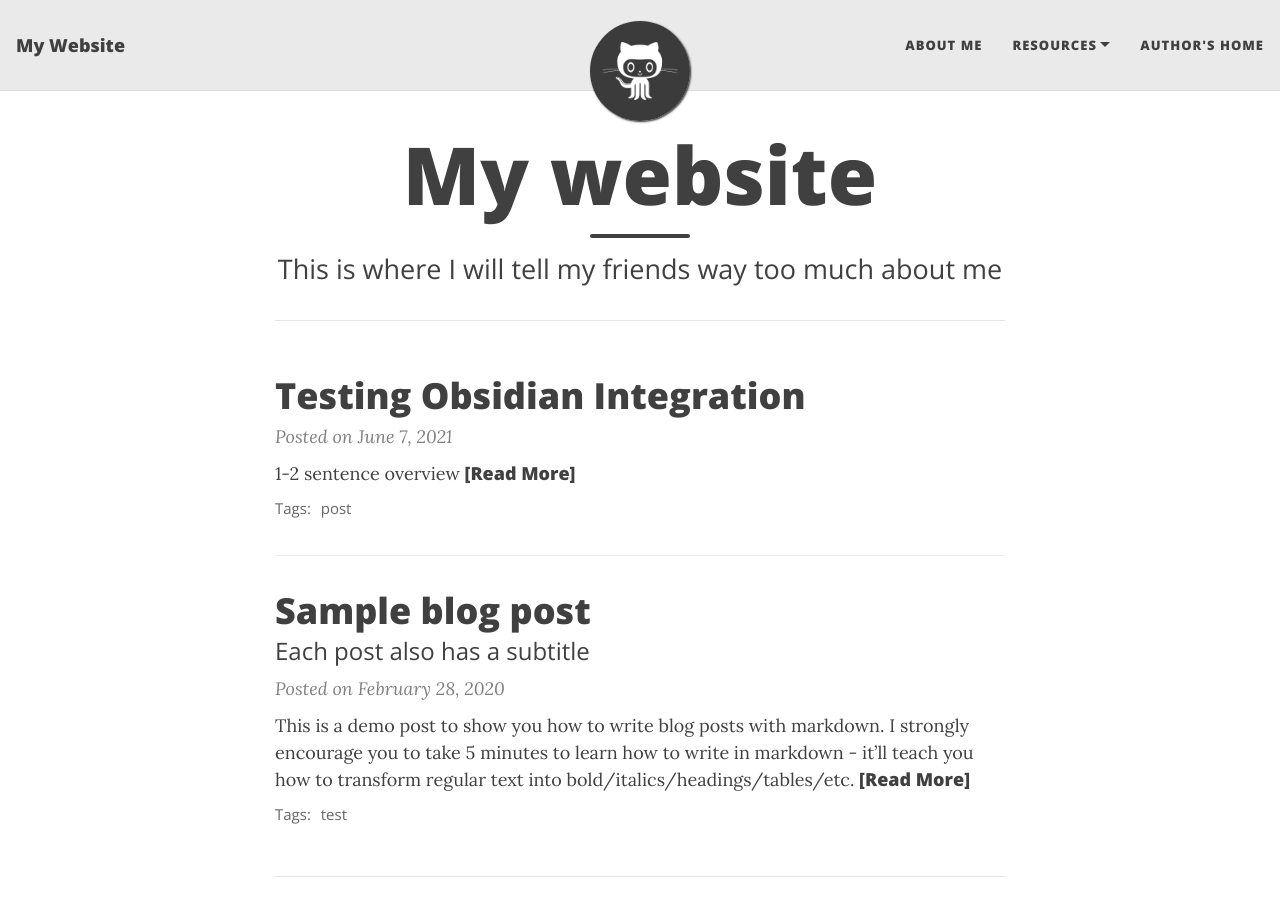
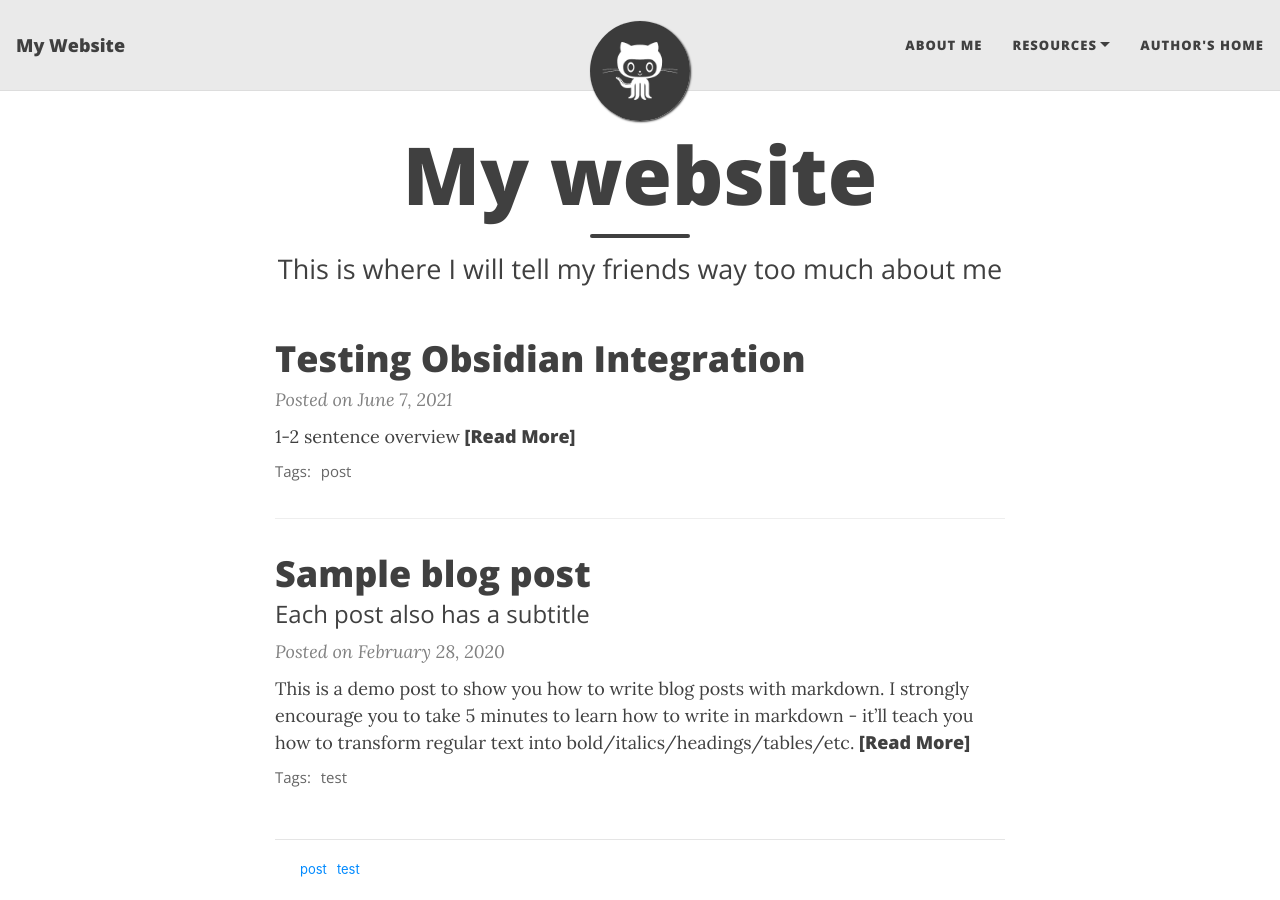
Before and after one commit to timsaucer/obsidian_github_pages, a Jekyll site: the page built from index.html, in a window 1280 px wide and 900 px high. Built offline with Jekyll 4.4.1, drawn with Linux system fonts in a browser that asks for light colours; nearby versions of some CDN libraries; the list of posts is cut into pages by our own code; some of the changed text lies outside the part shown.

Commit message:
Adding back in node graph structure and setting it up to parse posts

```diff
--- a/_includes/node_graph.html
+++ b/_includes/node_graph.html
@@ -1,8 +1,7 @@
 <div id="graph-wrapper">
-
     <ul style="padding-left: 20px; margin-top: 20px;" class="tags">
     {%- assign all_tags = "" -%}
-    {%- for curr_note in site.notes -%}
+    {%- for curr_note in site.posts -%}
         {%- for curr_tag in curr_note.tags -%}
             {%- unless all_tags contains curr_tag -%}
                 {%- assign all_tags = all_tags | append: ' ' | append: curr_tag -%}
--- a/_layouts/base.html
+++ b/_layouts/base.html
@@ -31,8 +31,6 @@
   {% include nav.html %}
 
   {%- include body_content.html -%}
-  <hr>
-  {%- include node_graph.html -%}
 
   {% include footer.html %}
 
--- a/_layouts/home.html
+++ b/_layouts/home.html
@@ -3,8 +3,6 @@
 ---
 
 {%- include body_content.html -%}
-<hr>
-{%- include node_graph.html -%}
 
 {% assign posts = paginator.posts | default: site.posts %}
 
--- a/_layouts/page.html
+++ b/_layouts/page.html
@@ -20,7 +20,6 @@
     <hr>
     {%- include node_graph.html -%}
 
-
       {% if page.after-content %}
         <div class="after-content">
           {% for file in page.after-content %}
--- a/assets/css/beautifuljekyll.css
+++ b/assets/css/beautifuljekyll.css
@@ -993,3 +993,55 @@
   display: block;
   margin: 0 auto;
 }
+
+/* --- Obsidian Integration style data --- */
+
+line {
+  stroke: #ccc;
+  opacity: 0.5;
+}
+
+circle {
+  cursor: pointer;
+  fill: #98907d;
+  transition: all 0.15s ease-out;
+}
+
+.tags {
+  list-style: none;
+  margin: 0;
+  overflow: hidden;
+  padding: 0;
+}
+
+.tags li {
+  float: left;
+}
+
+.tag {
+  color: #555555;
+  background: #f7f7f7;
+  text-decoration: none;
+  display: inline-block;
+  padding: 0 12px;
+  border-radius: 32px;
+  height: auto;
+  vertical-align: middle;
+  font-family:  Inter, 'Segoe UI', Roboto, 'Helvetica Neue', Arial, sans-serif;
+  font-weight: normal !important;
+  font-size: 13px;
+}
+
+.node-tag {
+  color: #555555;
+  background: #EFE5CC;
+  text-decoration: none;
+  display: inline-block;
+  padding: 0 12px;
+  border-radius: 32px;
+  height: auto;
+  vertical-align: middle;
+  font-family:  Inter, 'Segoe UI', Roboto, 'Helvetica Neue', Arial, sans-serif;
+  font-weight: normal !important;
+  font-size: 13px;
+}
--- a/assets/js/node_graph.js
+++ b/assets/js/node_graph.js
@@ -1,4 +1,5 @@
 ---
+layout: null
 ---
 
 const MINIMAL_NODE_SIZE = 8;
@@ -18,13 +19,13 @@
 {%- assign first_tag = true -%}
 {%- assign first_node = true -%}
 {%- assign first_link = true -%}
-{%- for note1 in site.notes -%}
+{%- for note1 in site.posts -%}
     {%- if first_node -%}
         {%- assign first_node = false -%}
         {%- assign nodes_array = nodes_array | append: '  ' -%}
     {%- else -%}
-        {%- assign nodes_array = nodes_array | append: ",
-  " -%}
+        {%- assign nodes_array = nodes_array | append: ",  " -%}
+    {%- endif -%}
     {%- for curr_tag in note1.tags -%}
         {%- unless tag_array contains curr_tag -%}
             {%- if first_tag -%}
@@ -35,9 +36,8 @@
             {%- assign tag_array = tag_array | append: '"' | append: curr_tag | append: '"' -%}
         {%- endunless -%}
     {%- endfor -%}
-    {%- endif -%}
-{%- assign nodes_array = nodes_array | append: '{ "id": "' | append: note1.title | append: '", "path": "' | append: site.baseurl | append: note1.url | append: '", tags: ' | append: note1.tags | append: '}' -%}
-    {%- for note2 in site.notes -%}
+    {%- assign nodes_array = nodes_array | append: '{ "id": "' | append: note1.title | append: '", "path": "' | append: site.baseurl | append: note1.url | append: '", tags: ' | append: note1.tags | append: '}' -%}
+    {%- for note2 in site.posts -%}
         {%- if note2.url != note1.url -%}
             {%- if note2.content contains note1.title -%}
                 {%- if first_link -%}
@@ -59,7 +59,7 @@
 
 let activeNodes = [];
 let activeEdges = [];
-let activeTags = [ "scenario" ];
+let activeTags = [];
 
 const nodeSize = {};
 
@@ -109,10 +109,15 @@
         });
     }
     activeEdges = [];
+    activeNodes.forEach((currNode) => {
+        console.log("Active node |", currNode.id, "|");
+    });
     allEdges.forEach((currEdge) => {
+        console.log("searching for currEdge.source |", currEdge.source, "| and currEdge.target |", currEdge.target, "|");
         if (activeNodes.findIndex((currNode) => currNode.id == currEdge.source || currNode.id == currEdge.source.id) != -1 &&
             activeNodes.findIndex((currNode) => currNode.id == currEdge.target || currNode.id == currEdge.target.id) != -1) {
                 activeEdges.push(currEdge);
+                console.log("Active edge found");
             }
     });
 };
@@ -283,7 +288,7 @@
     .filter((_d, i, nodes) => d3.select(nodes[i]).attr("active"))
     .attr("r", (d) => zoomOrKeep(ACTIVE_RADIUS_FACTOR * nodeSize[d.id]));
 
-  document.getElementById("zoom").innerHTML = zoomLevel.toFixed(2);
+  // document.getElementById("zoom").innerHTML = zoomLevel.toFixed(2);
 };
 
 const ticked = () => {
```
